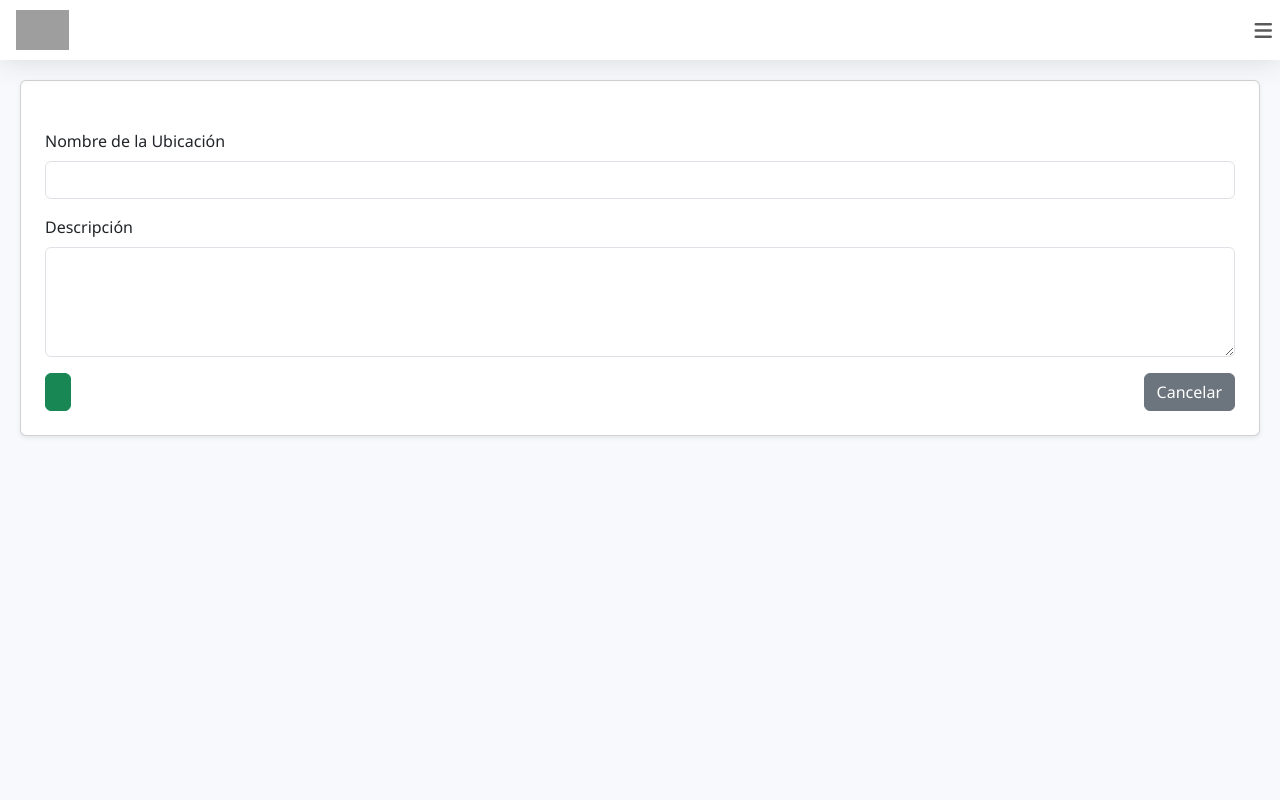
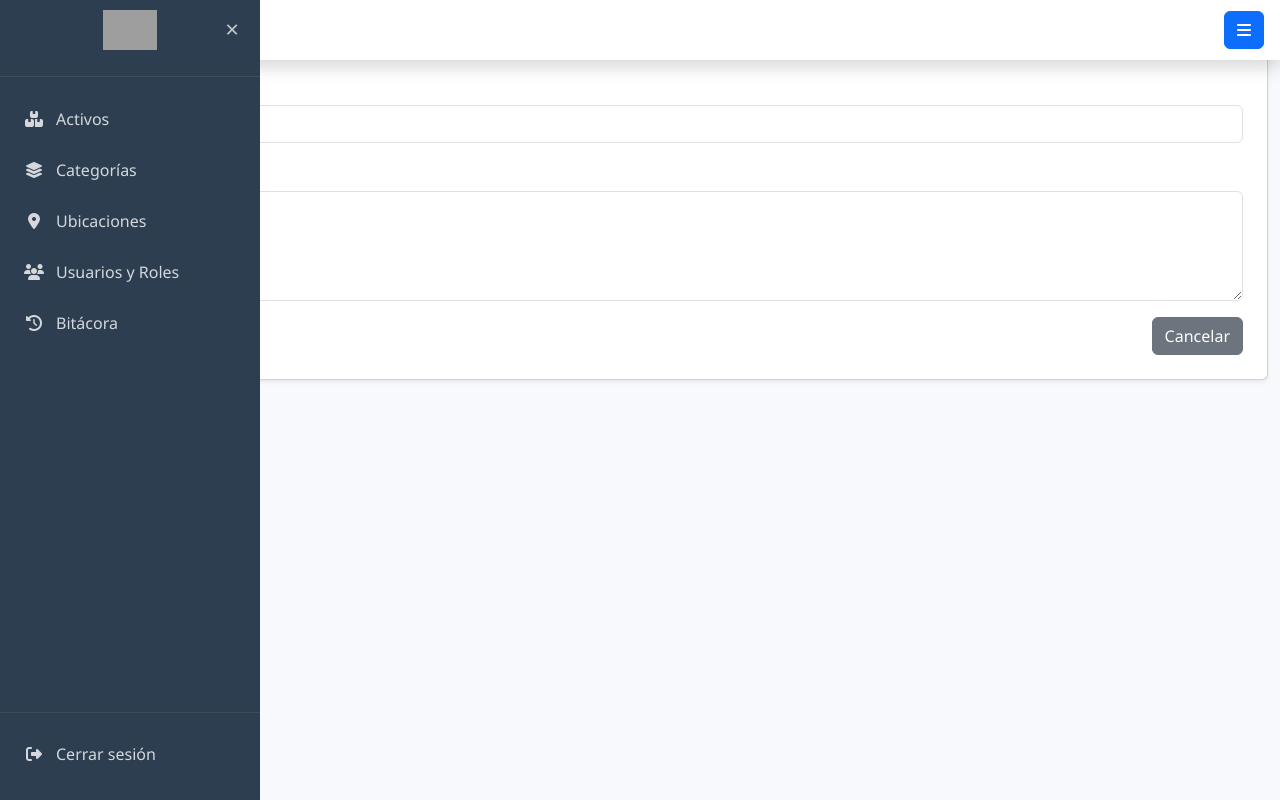
Before and after one commit to dark1212sd/inventario-cantv, a Django app: template gestion_activos/templates/gestion_activos/ubicacion_form.html in a window 1280 px wide. Run offline with Django 5.2, Linux system fonts and the light colour scheme; the template is opened without the code that fills it, so the values that code supplies are empty; some libraries are stand-ins or nearby versions; grey boxes are pictures that could not be loaded.

Commit message:
Changes /26/06/25 add style navbar

```diff
--- a/gestion_activos/templates/gestion_activos/base.html
+++ b/gestion_activos/templates/gestion_activos/base.html
@@ -3,7 +3,7 @@
 <html lang="es">
 <head>
     <meta charset="UTF-8">
-    <title>{% block title %}Sistema de Activos{% endblock %}</title>
+    <title>{% block title %}Sistema de Activos{% endblock %} - CANTV</title>
 
     <link href="https://cdn.jsdelivr.net/npm/bootstrap@5.3.0/dist/css/bootstrap.min.css" rel="stylesheet">
     <link rel="stylesheet" href="https://cdnjs.cloudflare.com/ajax/libs/font-awesome/6.5.0/css/all.min.css">
@@ -14,114 +14,117 @@
         :root {
             --sidebar-width: 260px;
             --topbar-height: 60px;
-            --sidebar-bg: #212529;
-            --sidebar-link-hover: #343a40;
+            --sidebar-bg: #2c3e50; /* Un azul oscuro más corporativo */
+            --sidebar-link-hover: #34495e;
             --sidebar-link-active: #0d6efd;
+            --page-bg-color: #f8f9fc;
         }
         body {
-            background-color: #f8f9fc;
+            background-color: var(--page-bg-color);
             font-family: 'Segoe UI', sans-serif;
         }
         .topbar {
             height: var(--topbar-height);
             background-color: #fff;
-            box-shadow: 0 0.15rem 1.75rem 0 rgba(58, 59, 69, .15) !important;
+            box-shadow: 0 0.15rem 1.75rem 0 rgba(58, 59, 69, .15);
             z-index: 1030;
         }
-        .topbar .navbar-brand img {
-            max-height: 40px;
-        }
-        .content-wrapper {
-            padding-top: calc(var(--topbar-height) + 20px); /* Espacio para la barra superior fija */
-            padding-left: 20px;
-            padding-right: 20px;
-        }
-        /* ---- NUEVOS ESTILOS PARA SIDEBAR DERECHO Y OVERLAY ---- */
         .sidebar {
             position: fixed;
             top: 0;
-            right: 0;
+            right: -var(--sidebar-width); /* Oculto por defecto fuera de la pantalla */
             width: var(--sidebar-width);
             height: 100vh;
             background-color: var(--sidebar-bg);
             color: #fff;
-            transform: translateX(100%); /* Oculto por defecto */
             transition: transform 0.3s ease-in-out;
-            z-index: 1040; /* Por encima del backdrop */
+            z-index: 1045; /* Por encima de todo */
         }
         .sidebar.show {
-            transform: translateX(0); /* Visible */
+            transform: translateX(-var(--sidebar-width)); /* Se desliza a la vista */
         }
+        .sidebar .sidebar-brand {
+            height: var(--topbar-height);
+            display: flex;
+            align-items: center;
+            justify-content: center;
+            font-size: 1.5rem;
+            font-weight: 700;
+            color: #fff;
+            text-decoration: none;
+        }
+        .sidebar .sidebar-brand img { max-height: 40px; }
         .sidebar .nav-link {
             color: rgba(255, 255, 255, 0.8);
-            padding: .75rem 1.5rem;
+            padding: .85rem 1.5rem;
             display: flex;
             align-items: center;
             transition: all 0.2s ease-in-out;
         }
-        .sidebar .nav-link .fa-fw {
-            width: 1.25em;
-            margin-right: 0.5rem;
-        }
+        .sidebar .nav-link .fa-fw { width: 1.25em; margin-right: 0.75rem; }
         .sidebar .nav-link:hover {
             color: #fff;
             background-color: var(--sidebar-link-hover);
-            transform: translateX(-5px); /* Efecto de animación al pasar el cursor */
-        }
-        .sidebar .nav-link.active {
-            font-weight: bold;
-            color: #fff;
-            background-color: var(--sidebar-link-active);
+            transform: scale(1.05); /* Efecto de animación en los botones */
         }
         .sidebar-backdrop {
-            position: fixed;
-            top: 0;
-            left: 0;
-            width: 100%;
-            height: 100%;
+            position: fixed; top: 0; left: 0;
+            width: 100%; height: 100%;
             background-color: rgba(0, 0, 0, 0.5);
-            z-index: 1039; /* Detrás del sidebar */
-            opacity: 0;
-            visibility: hidden;
-            transition: opacity 0.3s, visibility 0.3s;
+            z-index: 1044;
+            display: none;
         }
-        .sidebar-backdrop.show {
-            opacity: 1;
-            visibility: visible;
+        .sidebar-backdrop.show { display: block; }
+        .close-sidebar {
+            position: absolute; top: 10px; right: 15px;
+            color: rgba(255,255,255,0.7);
+            background: none; border: none; font-size: 1.5rem;
+        }
+        .close-sidebar:hover { color: #fff; }
+        .page-title {
+            color: #4e73df;
+            font-weight: 700;
         }
     </style>
     {% block extra_head %}{% endblock %}
 </head>
 <body>
 
-<nav class="navbar navbar-expand navbar-light bg-white topbar fixed-top shadow">
-    <a class="navbar-brand ms-3" href="{% url 'index' %}">
-        <img src="https://res.cloudinary.com/dqnmq5tdg/image/upload/v1750315151/logo_menu_xsf9gl.png" alt="Logo CANTV">
-    </a>
+<nav class="navbar navbar-expand navbar-light bg-white topbar fixed-top shadow px-3">
+    <h1 class="h4 mb-0 page-title">
+        {% block page_title %}Dashboard{% endblock %}
+    </h1>
     <ul class="navbar-nav ms-auto">
         <li class="nav-item">
-            <button class="btn btn-link nav-link" id="sidebarToggle" type="button">
-                <i class="fas fa-bars fa-lg"></i>
+            <button class="btn btn-primary" id="sidebarToggle" type="button" title="Menú">
+                <i class="fas fa-bars"></i>
             </button>
         </li>
     </ul>
 </nav>
 
 <nav id="sidebar" class="sidebar">
-    <ul class="nav flex-column pt-3">
+    <button class="close-sidebar" id="closeSidebarBtn" title="Cerrar menú">&times;</button>
+    <a class="sidebar-brand" href="{% url 'index' %}">
+        <img src="https://res.cloudinary.com/dqnmq5tdg/image/upload/v1750315151/logo_menu_xsf9gl.png" alt="Logo CANTV">
+    </a>
+    <hr class="text-secondary">
+    <ul class="nav flex-column">
         <li class="nav-item"><a class="nav-link" href="{% url 'lista_activos' %}"><i class="fas fa-boxes-stacked fa-fw"></i> Activos</a></li>
         <li class="nav-item"><a class="nav-link" href="{% url 'lista_categorias' %}"><i class="fas fa-layer-group fa-fw"></i> Categorías</a></li>
         <li class="nav-item"><a class="nav-link" href="{% url 'lista_ubicaciones' %}"><i class="fas fa-location-dot fa-fw"></i> Ubicaciones</a></li>
         <li class="nav-item"><a class="nav-link" href="{% url 'lista_usuarios' %}"><i class="fas fa-users fa-fw"></i> Usuarios y Roles</a></li>
         <li class="nav-item"><a class="nav-link" href="{% url 'vista_bitacora' %}"><i class="fas fa-history fa-fw"></i> Bitácora</a></li>
-        <hr class="text-secondary">
-        <li class="nav-item"><a class="nav-link" href="{% url 'logout' %}"><i class="fas fa-sign-out-alt fa-fw"></i> Cerrar sesión</a></li>
+    </ul>
+    <ul class="nav flex-column" style="position: absolute; bottom: 20px; width: 100%;">
+      <hr class="text-secondary">
+      <li class="nav-item"><a class="nav-link" href="{% url 'logout' %}"><i class="fas fa-sign-out-alt fa-fw"></i> Cerrar sesión</a></li>
     </ul>
 </nav>
 
 <div class="sidebar-backdrop" id="sidebarBackdrop"></div>
 
-<main class="content-wrapper">
+<main class="content-wrapper container-fluid pt-4">
   {% block content %}{% endblock %}
 </main>
 
@@ -140,45 +143,26 @@
 
 <script>
 document.addEventListener('DOMContentLoaded', () => {
-    // --- Lógica para la nueva barra lateral ---
     const sidebar = document.getElementById('sidebar');
     const toggleBtn = document.getElementById('sidebarToggle');
+    const closeBtn = document.getElementById('closeSidebarBtn');
     const backdrop = document.getElementById('sidebarBackdrop');
 
-    if (toggleBtn) {
-        toggleBtn.addEventListener('click', () => {
-            sidebar.classList.toggle('show');
-            backdrop.classList.toggle('show');
-        });
+    function openSidebar() {
+        sidebar.classList.add('show');
+        backdrop.classList.add('show');
     }
-    if (backdrop) {
-        backdrop.addEventListener('click', () => {
-            sidebar.classList.remove('show');
-            backdrop.classList.remove('show');
-        });
+    function closeSidebar() {
+        sidebar.classList.remove('show');
+        backdrop.classList.remove('show');
     }
 
-    // --- Lógica para las notificaciones SweetAlert2 ---
-    const messages = document.querySelectorAll('.django-message');
-    if (messages.length > 0) {
-        const messageEl = messages[0];
-        const messageText = messageEl.dataset.message;
-        const messageTag = messageEl.dataset.tag;
-        let iconType = 'info', titleText = 'Notificación';
+    if (toggleBtn) { toggleBtn.addEventListener('click', openSidebar); }
+    if (closeBtn) { closeBtn.addEventListener('click', closeSidebar); }
+    if (backdrop) { backdrop.addEventListener('click', closeSidebar); }
 
-        if (messageTag.includes('success')) { iconType = 'success'; titleText = '¡Éxito!'; }
-        else if (messageTag.includes('error')) { iconType = 'error'; titleText = 'Error'; }
-        else if (messageTag.includes('warning')) { iconType = 'warning'; titleText = 'Advertencia'; }
-
-        Swal.fire({
-            title: titleText,
-            text: messageText,
-            icon: iconType,
-            timer: 3000,
-            timerProgressBar: true,
-            confirmButtonText: 'Entendido'
-        });
-    }
+    // El resto de la lógica de SweetAlert2 se queda igual
+    // ...
 });
 </script>
 
--- a/gestion_activos/templates/gestion_activos/categoria_form.html
+++ b/gestion_activos/templates/gestion_activos/categoria_form.html
@@ -1,5 +1,7 @@
 {% extends 'gestion_activos/base.html' %}
-
+{% block page_title %}
+    {{ titulo|default:"Gestionar Categoría" }}
+{% endblock %}
 {% block title %}{{ titulo|default:"Gestionar Categoría" }}{% endblock %}
 
 {% block content %}
--- a/gestion_activos/templates/gestion_activos/lista_activos.html
+++ b/gestion_activos/templates/gestion_activos/lista_activos.html
@@ -1,5 +1,7 @@
 {% extends 'gestion_activos/base.html' %}
-
+{% block page_title %}
+    <i class="fas fa-clipboard-list me-2"></i>Inventario General de Activos
+{% endblock %}
 {% block title %}Lista de Activos{% endblock %}
 
 {% block content %}
--- a/gestion_activos/templates/gestion_activos/lista_categorias.html
+++ b/gestion_activos/templates/gestion_activos/lista_categorias.html
@@ -1,4 +1,7 @@
 {% extends 'gestion_activos/base.html' %}
+{% block page_title %}
+    <i class="fas fa-layer-group me-2"></i>Gestión de Categorías
+{% endblock %}
 {% load static %}
 
 {% block title %}Categorías{% endblock %}
--- a/gestion_activos/templates/gestion_activos/lista_ubicaciones.html
+++ b/gestion_activos/templates/gestion_activos/lista_ubicaciones.html
@@ -1,11 +1,14 @@
 {% extends 'gestion_activos/base.html' %}
+{% block page_title %}
+    <i class="fas fa-location-dot me-2"></i>Gestión de ubicaciones
+{% endblock %}
+
 {% load static %}
 
 {% block title %}Ubicaciones{% endblock %}
 
 {% block content %}
 <div class="d-flex justify-content-between align-items-center mb-4">
-  <h2 class="text-primary"><i class="fas fa-map-marker-alt"></i> Ubicaciones</h2>
   <a href="{% url 'crear_ubicacion' %}" class="btn btn-success">
     <i class="fas fa-plus-circle"></i> Nueva Ubicación
   </a>
--- a/gestion_activos/templates/gestion_activos/lista_usuarios.html
+++ b/gestion_activos/templates/gestion_activos/lista_usuarios.html
@@ -1,11 +1,13 @@
 {% extends 'gestion_activos/base.html' %}
+{% block page_title %}
+    {{ titulo|default:"Usuarios y Roles" }}
+{% endblock %}
 {% load static %}
 
 {% block title %}Usuarios y Roles{% endblock %}
 
 {% block content %}
 <div class="d-flex justify-content-between align-items-center mb-4">
-  <h2 class="text-primary fw-bold"><i class="fas fa-users-cog me-2"></i>Usuarios y Roles</h2>
   <a href="{% url 'crear_usuario' %}" class="btn btn-success shadow-sm">
     <i class="fas fa-user-plus me-1"></i> Agregar Usuario
   </a>
--- a/gestion_activos/templates/gestion_activos/ubicacion_form.html
+++ b/gestion_activos/templates/gestion_activos/ubicacion_form.html
@@ -1,6 +1,7 @@
 {% extends 'gestion_activos/base.html' %}
-{% block title %}{{ titulo }}{% endblock %}
-
+{% block page_title %}
+    {{ titulo|default:"Gestionar Ubicación" }}
+{% endblock %}
 {% block content %}
 <div class="card shadow-sm p-4">
   <h2 class="text-primary mb-4">{{ titulo }}</h2>
--- a/gestion_activos/templates/gestion_activos/usuario_form.html
+++ b/gestion_activos/templates/gestion_activos/usuario_form.html
@@ -1,5 +1,7 @@
 {% extends 'gestion_activos/base.html' %}
-
+{% block page_title %}
+    {{ titulo|default:"Gestionar Ubicación" }}
+{% endblock %}
 {% block extra_head %}
 <style>
     #password-reqs { display: none; padding-left: 0; list-style-type: none; font-size: 0.875em; }
--- a/gestion_activos/templates/gestion_activos/vista_bitacora.html
+++ b/gestion_activos/templates/gestion_activos/vista_bitacora.html
@@ -1,11 +1,12 @@
 {% extends 'gestion_activos/base.html' %}
+
 {% load static %}
 
 {% block title %}Bitácora de Acciones{% endblock %}
 
 {% block content %}
 <div class="d-flex justify-content-between align-items-center mb-4">
-  <h2 class="text-primary fw-bold"><i class="fas fa-history me-2"></i>Bitácora de Acciones del Sistema</h2>
+  <h2 class="text-primary fw-bold"><i class="fas fa-history me-2"></i>Logs</h2>
 </div>
 
 <div class="card shadow-sm">
```
